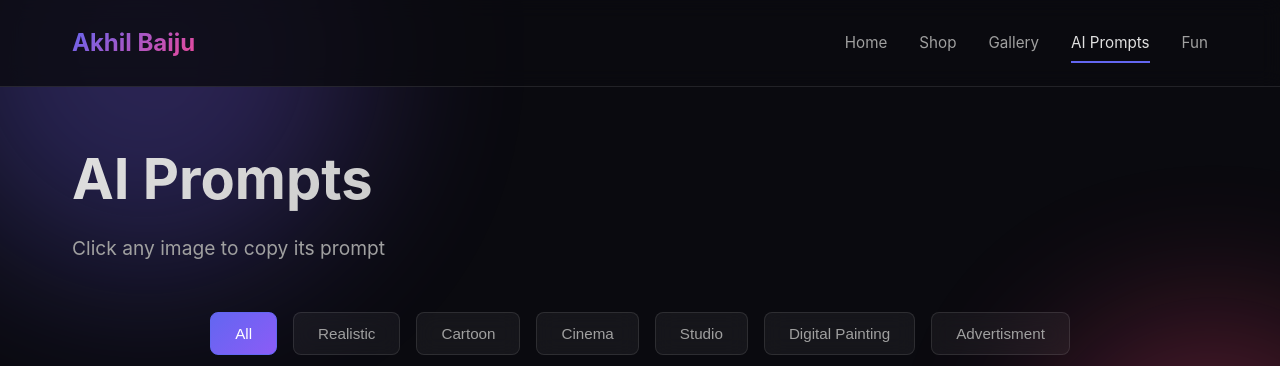
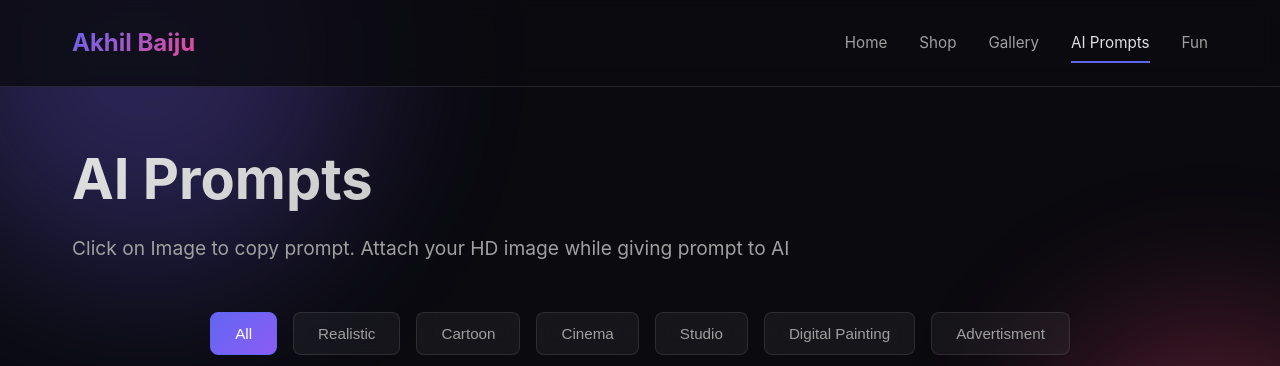
Before and after one commit to akhilbaiju/akhilbaiju.github.io, a plain HTML site: page ai.html in a window 1280 px wide. Shown: the top 366 px of the page. Drawn offline with Linux system fonts and the light colour scheme.

Commit message:
Modify AI Prompts page subtitle
Updated subtitle to include instructions for attaching HD images.

```diff
--- a/ai.html
+++ b/ai.html
@@ -32,7 +32,7 @@
         <div class="container">
             <section class="hero">
                 <h1 class="hero-title">AI Prompts</h1>
-                <p class="hero-subtitle">Click any image to copy its prompt</p>
+                <p class="hero-subtitle">Click on Image to copy prompt. Attach your HD image while giving prompt to AI</p>
             </section>
 
             <!-- Category Filters -->
```
